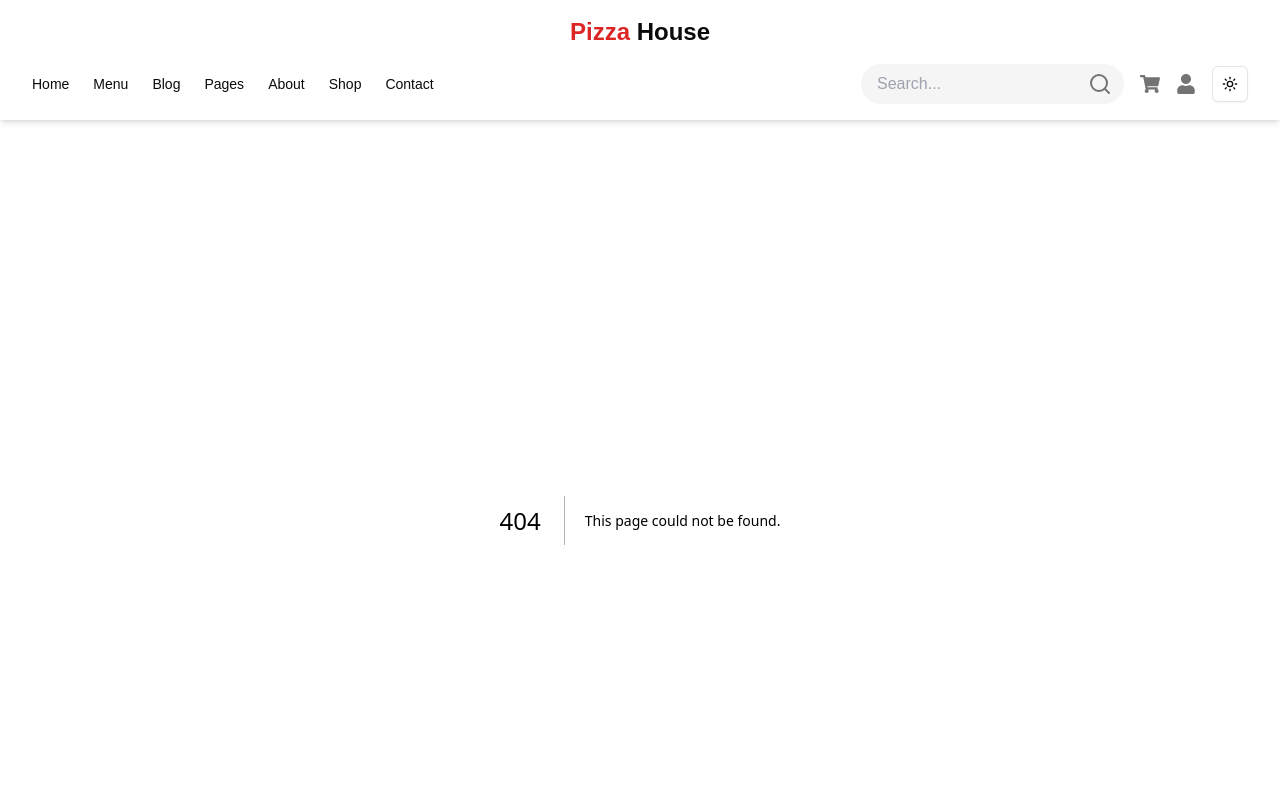
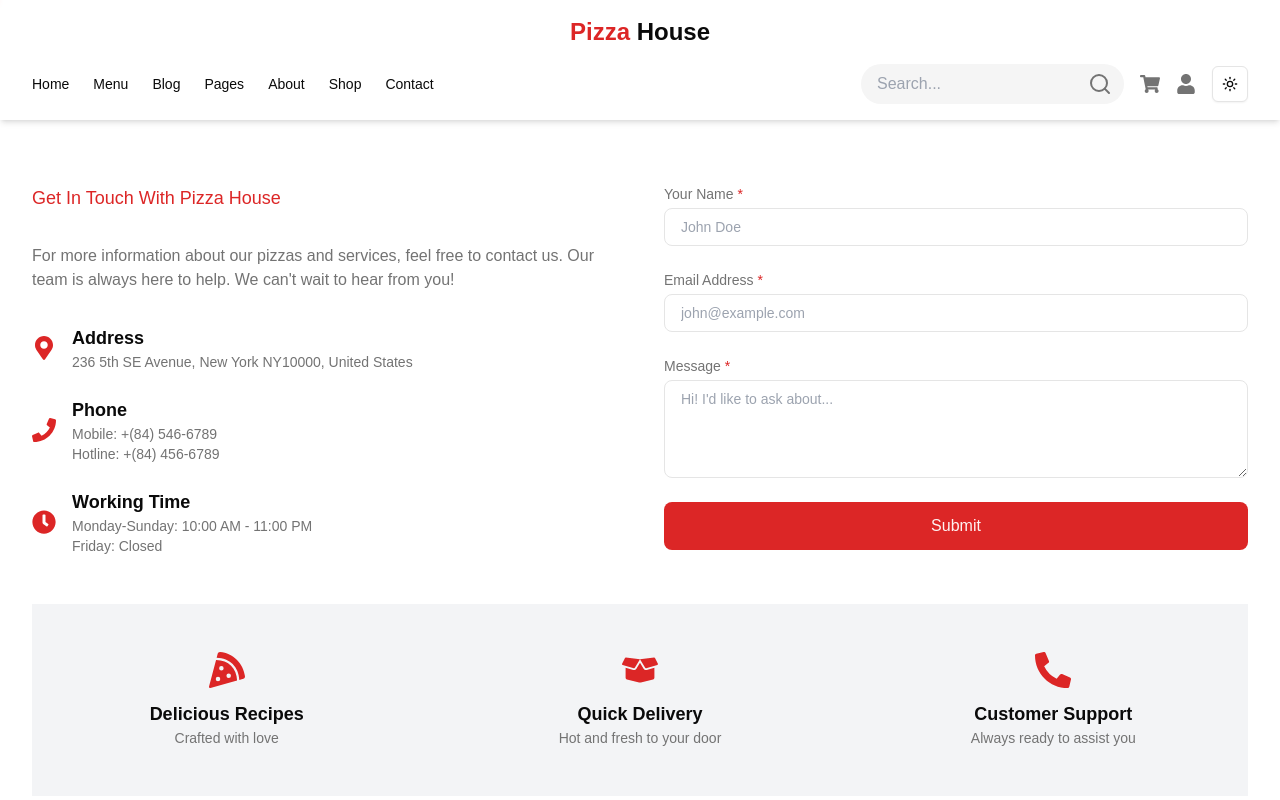
Before and after one commit to Hamza-Sheikh-02/pizza-house, a Next.js app: page /contact in a window 1280 px wide. Before the commit this address had no page. Shown: the top 800 px of the page. Built offline with nearby package versions, Linux system fonts and the light colour scheme.

Commit message:
Create Contact Page

```diff
--- /dev/null
+++ b/src/app/contact/page.tsx
@@ -0,0 +1,137 @@
+import {
+  FaMapMarkerAlt,
+  FaPhone,
+  FaClock,
+  FaPizzaSlice,
+  FaBoxOpen,
+  FaPhoneAlt,
+} from "react-icons/fa";
+
+export default function ContactUs() {
+  return (
+    <section className="py-16 px-4 sm:px-6 lg:px-8 bg-background text-foreground">
+      <div className="max-w-7xl mx-auto grid gap-12 md:grid-cols-2">
+        <div className="space-y-8">
+          <h3 className="text-primary font-medium text-lg mb-2">
+            Get In Touch With <span className="text-primary">Pizza House</span>
+          </h3>
+          <p className="text-muted-foreground">
+            For more information about our pizzas and services, feel free to
+            contact us. Our team is always here to help. We can&apos;t wait to
+            hear from you!
+          </p>
+          <div className="space-y-6">
+            <div className="flex items-center space-x-4">
+              <FaMapMarkerAlt className="text-primary text-2xl" />
+              <div>
+                <h4 className="text-lg font-semibold">Address</h4>
+                <p className="text-sm text-muted-foreground">
+                  236 5th SE Avenue, New York NY10000, United States
+                </p>
+              </div>
+            </div>
+            <div className="flex items-center space-x-4">
+              <FaPhone className="text-primary text-2xl" />
+              <div>
+                <h4 className="text-lg font-semibold">Phone</h4>
+                <p className="text-sm text-muted-foreground">
+                  Mobile: +(84) 546-6789 <br />
+                  Hotline: +(84) 456-6789
+                </p>
+              </div>
+            </div>
+            <div className="flex items-center space-x-4">
+              <FaClock className="text-primary text-2xl" />
+              <div>
+                <h4 className="text-lg font-semibold">Working Time</h4>
+                <p className="text-sm text-muted-foreground">
+                  Monday-Sunday: 10:00 AM - 11:00 PM <br />
+                  Friday: Closed
+                </p>
+              </div>
+            </div>
+          </div>
+        </div>
+
+        <div>
+          <form className="space-y-6">
+            <div>
+              <label
+                htmlFor="name"
+                className="block text-sm font-medium text-muted-foreground"
+              >
+                Your Name <span className="text-primary">*</span>
+              </label>
+              <input
+                type="text"
+                id="name"
+                required
+                className="mt-1 block w-full border border-border bg-background rounded-lg px-4 py-2 text-sm focus:ring-primary focus:border-primary"
+                placeholder="John Doe"
+              />
+            </div>
+            <div>
+              <label
+                htmlFor="email"
+                className="block text-sm font-medium text-muted-foreground"
+              >
+                Email Address <span className="text-primary">*</span>
+              </label>
+              <input
+                type="email"
+                id="email"
+                required
+                className="mt-1 block w-full border border-border bg-background rounded-lg px-4 py-2 text-sm focus:ring-primary focus:border-primary"
+                placeholder="john@example.com"
+              />
+            </div>
+            <div>
+              <label
+                htmlFor="message"
+                className="block text-sm font-medium text-muted-foreground"
+              >
+                Message <span className="text-primary">*</span>
+              </label>
+              <textarea
+                id="message"
+                rows={4}
+                required
+                className="mt-1 block w-full border border-border bg-background rounded-lg px-4 py-2 text-sm focus:ring-primary focus:border-primary"
+                placeholder="Hi! I'd like to ask about..."
+              ></textarea>
+            </div>
+            <button
+              type="submit"
+              className="w-full py-3 bg-primary text-primary-foreground rounded-lg font-medium hover:bg-primary/80"
+            >
+              Submit
+            </button>
+          </form>
+        </div>
+      </div>
+      <br />
+      <br />
+      <div className="bg-gray-100 dark:bg-black py-12 grid gap-6 md:grid-cols-3 text-center">
+        <div className="flex flex-col items-center">
+          <FaPizzaSlice className="text-primary text-4xl mb-3" />
+          <h4 className="text-lg font-semibold">Delicious Recipes</h4>
+          <p className="text-sm text-muted-foreground">Crafted with love</p>
+        </div>
+        <div className="flex flex-col items-center">
+          <FaBoxOpen className="text-primary text-4xl mb-3" />
+          <h4 className="text-lg font-semibold">Quick Delivery</h4>
+          <p className="text-sm text-muted-foreground">
+            Hot and fresh to your door
+          </p>
+        </div>
+        <div className="flex flex-col items-center">
+          <FaPhoneAlt className="text-primary text-4xl mb-3" />
+          <h4 className="text-lg font-semibold">Customer Support</h4>
+          <p className="text-sm text-muted-foreground">
+            Always ready to assist you
+          </p>
+        </div>
+      </div>
+    </section>
+  );
+}
--- a/src/components/Navbar.tsx
+++ b/src/components/Navbar.tsx
@@ -133,7 +133,7 @@ const Navbar = () => {
               <Link href="/">Shop</Link>
             </li>
             <li className="hover:text-primary cursor-pointer">
-              <Link href="/">Contact</Link>
+              <Link href="/contact">Contact</Link>
             </li>
           </ul>
           <div className="flex items-center space-x-4">
```
